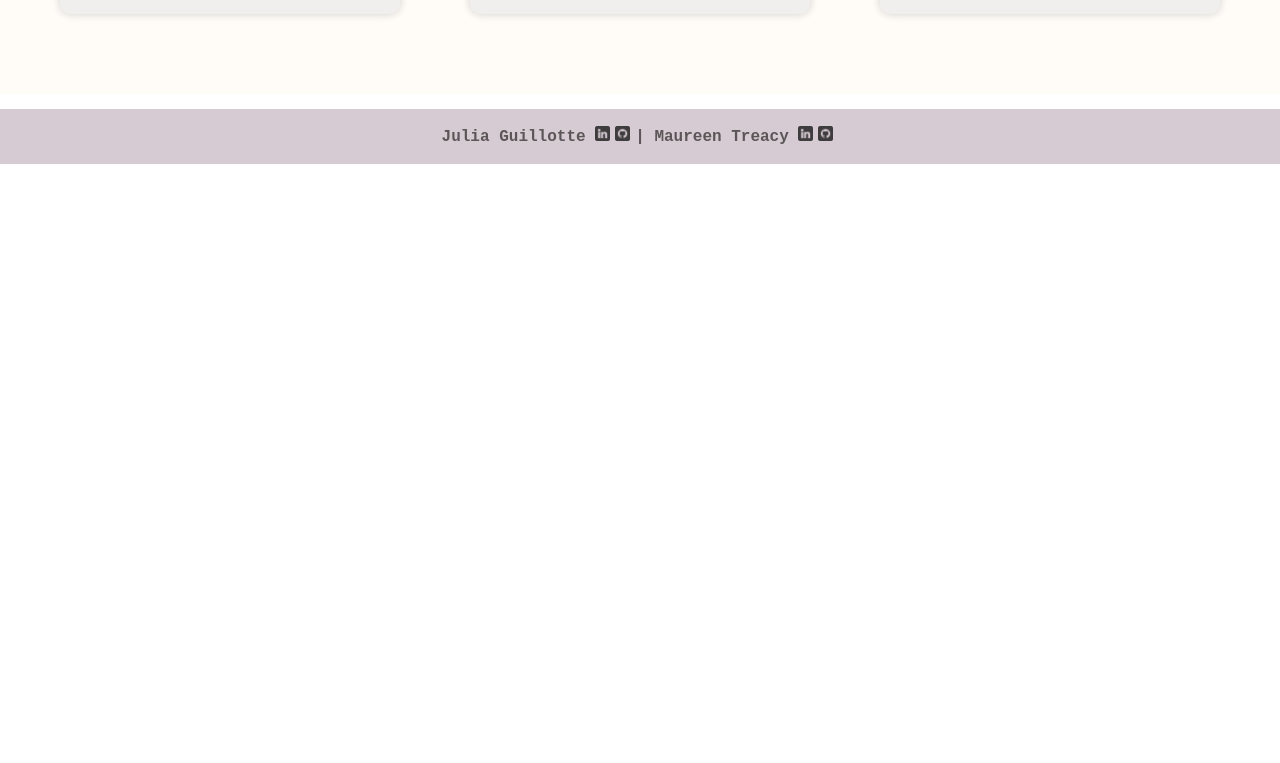
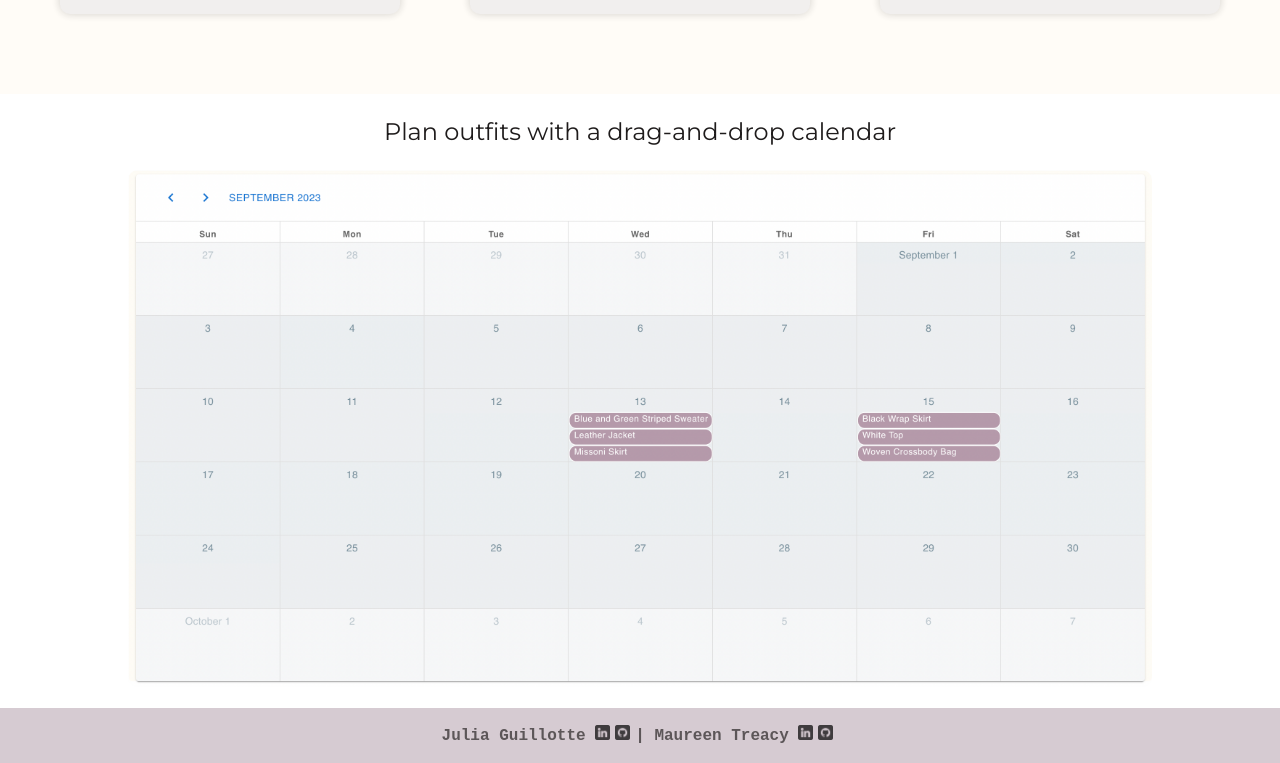
Before and after one commit to jsguillotte/StyleScript-client, a React (Vite) app: page / in a window 1280 px wide. Shown: the part 1158-1921 px from the top of the page. Before the commit the page ends 1322 px from the top, so only its background shows below. Built offline with nearby package versions, Linux system fonts and the light colour scheme; what @devexpress/dx-react-scheduler-material-ui would draw is missing.

Commit message:
calendar img to homepage

```diff
--- a/src/App.css
+++ b/src/App.css
@@ -531,6 +531,20 @@ button {
   color:#1e1b1b;
 }
 
+.calendar h2{
+  font-family: "Montserrat", sans-serif;
+  color:#1e1b1b;
+  text-align: center;
+  margin-top: 20px;
+  margin-bottom: 20px;
+}
+.calendar img {
+  width: 80%;
+  margin: 0 auto;
+  object-fit: cover;
+  border-radius: 10px;
+}
+
 .footer {
   position: absolute;
   width: 100%;
--- a/src/Components/Scheduler/index.jsx
+++ b/src/Components/Scheduler/index.jsx
@@ -148,7 +148,7 @@ const StyledAppointmentsAppointment = styled(Appointments.Appointment)(() => ({
       opacity: 0.6,
       backgroundColor: "#8c6677",
     },
-    backgroundColor: '#685185',
+    backgroundColor: "#b59aab",
 
   },
 }));
--- a/src/Pages/HomePage/index.jsx
+++ b/src/Pages/HomePage/index.jsx
@@ -32,7 +32,12 @@ function HomePage() {
         </article>
 
       </div>
-
+    </section>
+    <section className="calendar">
+      <div style={{ textAlign: 'center' }}>
+        <h2>Plan outfits with a drag-and-drop calendar</h2>
+        <img src="/images/calendar.png" alt="" width={600}/>
+      </div>
     </section>
     <footer className="footer">
       <div >
```
Also changed, not shown: public/images/calendar.png (added).
